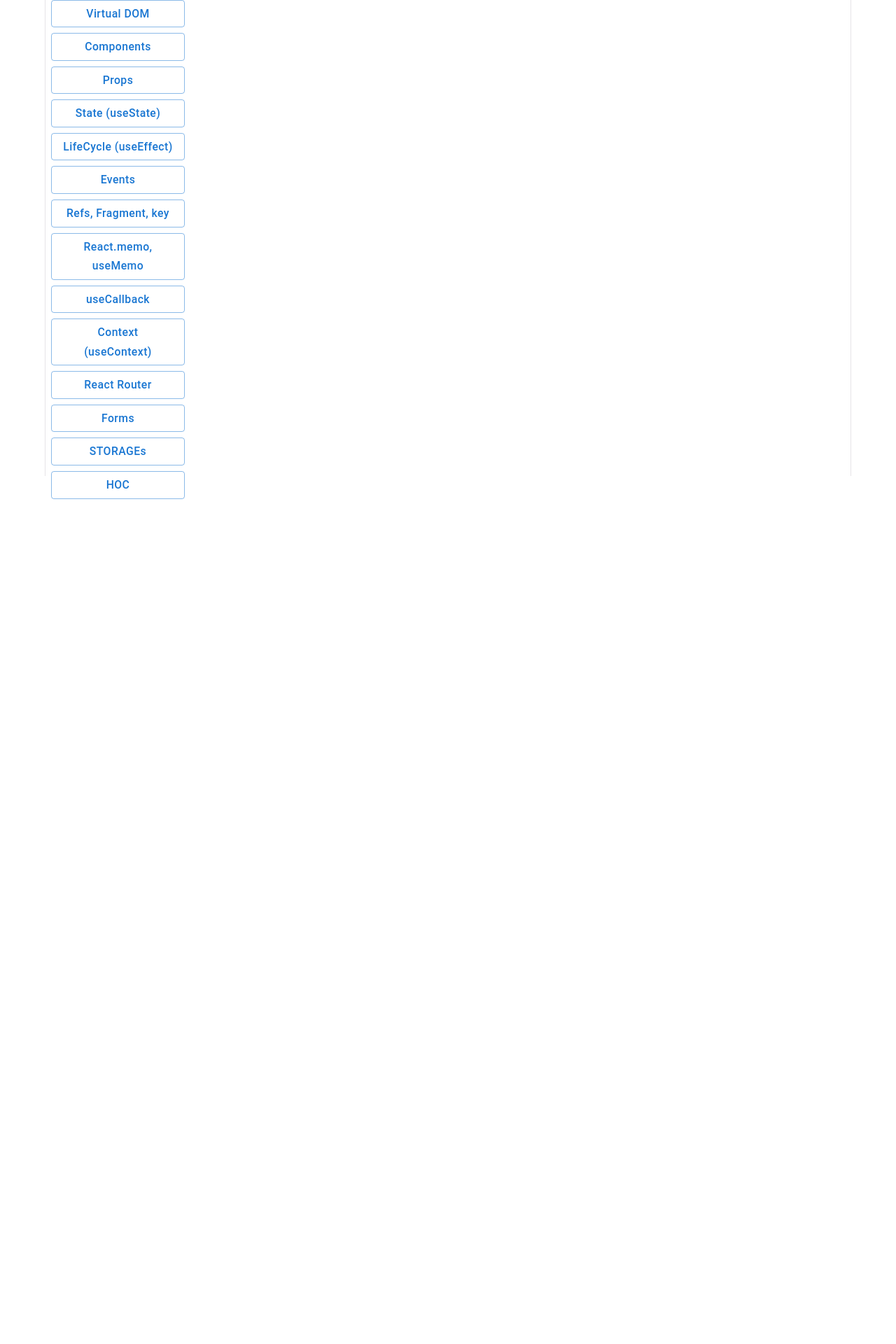
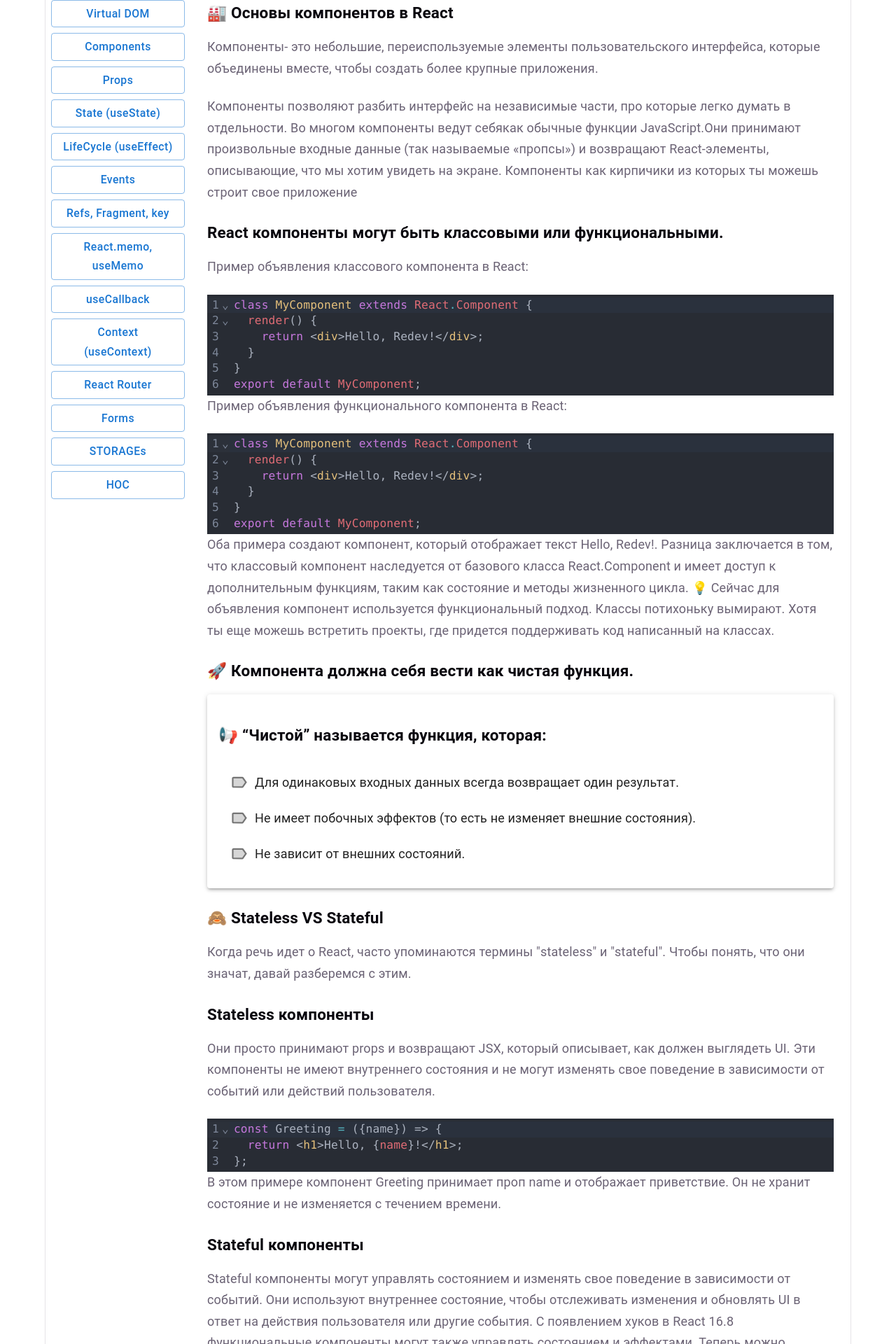
Before and after one commit to DmitriyRadovnya/baza, a React (Vite) app: page /components in a window 1280 px wide. Shown: the part 120-2040 px from the top of the page at 70% size. Before the commit the page ends 833 px from the top, so only its background shows below. Built offline with nearby package versions, Linux system fonts and the light colour scheme.

Commit message:
feat: implement Components page

```diff
--- a/src/components/shared/CodeBlock.jsx
+++ b/src/components/shared/CodeBlock.jsx
@@ -5,7 +5,6 @@
 import { json } from "@codemirror/lang-json";
 import { oneDark } from "@codemirror/theme-one-dark";
 
-// маппинг языка -> расширение CodeMirror
 const languageExtensions = {
   javascript: () => javascript(),
   jsx: () => javascript({ jsx: true }),
@@ -24,7 +23,6 @@
         basicSetup,
         lang(),
         oneDark,
-        // ключевая настройка — отключаем редактирование
         EditorView.editable.of(false),
         EditorView.theme({
           "&": { height: "auto" },
@@ -41,7 +39,6 @@
       parent: containerRef.current,
     });
 
-    // обязательная очистка при размонтировании
     return () => view.destroy();
   }, [code, language]);
 
--- a/src/components/topics/Components.jsx
+++ b/src/components/topics/Components.jsx
@@ -1,3 +1,92 @@
+import { SectionTitle } from "../shared/SectionTitle";
+import { TextBlock } from "../shared/TextBlock";
+import { CodeBlock } from "../shared/CodeBlock";
+import { NoteBlock } from "../shared/NoteBlock";
+import {
+  classComponent,
+  funcComponent,
+  statelessComp,
+  statefulComp,
+  pureFuncPrompts,
+} from "./pages-data/components";
+
 export const Components = () => {
-  return <p>Components</p>;
+  return (
+    <>
+      <SectionTitle icon="🏭">Основы компонентов в React</SectionTitle>
+      <TextBlock>
+        Компоненты- это небольшие, переиспользуемые элементы пользовательского
+        интерфейса, которые объединены вместе, чтобы создать более крупные
+        приложения.
+      </TextBlock>
+      <TextBlock>
+        Компоненты позволяют разбить интерфейс на независимые части, про которые
+        легко думать в отдельности. Во многом компоненты ведут себякак обычные
+        функции JavaScript.Они принимают произвольные входные данные (так
+        называемые «пропсы») и возвращают React-элементы, описывающие, что мы
+        хотим увидеть на экране. Компоненты как кирпичики из которых ты можешь
+        строит свое приложение
+      </TextBlock>
+      <SectionTitle>
+        React компоненты могут быть классовыми или функциональными.
+      </SectionTitle>
+      <TextBlock>Пример объявления классового компонента в React:</TextBlock>
+      <CodeBlock language="jsx" code={classComponent} />
+      <TextBlock>
+        Пример объявления функционального компонента в React:
+      </TextBlock>
+      <CodeBlock language="jsx" code={funcComponent} />
+      <TextBlock>
+        Оба примера создают компонент, который отображает текст Hello, Redev!.
+        Разница заключается в том, что классовый компонент наследуется от
+        базового класса React.Component и имеет доступ к дополнительным
+        функциям, таким как состояние и методы жизненного цикла. 💡 Сейчас для
+        объявления компонент используется функциональный подход. Классы
+        потихоньку вымирают. Хотя ты еще можешь встретить проекты, где придется
+        поддерживать код написанный на классах.
+      </TextBlock>
+      <SectionTitle icon="🚀">
+        Компонента должна себя вести как чистая функция.
+      </SectionTitle>
+      <NoteBlock
+        title={"“Чистой” называется функция, которая:"}
+        items={pureFuncPrompts}
+      />
+      <SectionTitle icon="🙈">Stateless VS Stateful</SectionTitle>
+      <TextBlock>
+        Когда речь идет о React, часто упоминаются термины "stateless" и
+        "stateful". Чтобы понять, что они значат, давай разберемся c этим.
+      </TextBlock>
+      <SectionTitle>Stateless компоненты</SectionTitle>
+      <TextBlock>
+        Они просто принимают props и возвращают JSX, который описывает, как
+        должен выглядеть UI. Эти компоненты не имеют внутреннего состояния и не
+        могут изменять свое поведение в зависимости от событий или действий
+        пользователя.
+      </TextBlock>
+      <CodeBlock language="jsx" code={statelessComp} />
+      <TextBlock>
+        В этом примере компонент Greeting принимает проп name и отображает
+        приветствие. Он не хранит состояние и не изменяется с течением времени.
+      </TextBlock>
+
+      <SectionTitle>Stateful компоненты</SectionTitle>
+      <TextBlock>
+        Stateful компоненты могут управлять состоянием и изменять свое поведение
+        в зависимости от событий. Они используют внутреннее состояние, чтобы
+        отслеживать изменения и обновлять UI в ответ на действия пользователя
+        или другие события. С появлением хуков в React 16.8 функциональные
+        компоненты могут также управлять состоянием и эффектами. Теперь можно
+        создавать stateful функциональные компоненты с помощью хуков useState и
+        useEffect.
+      </TextBlock>
+      <CodeBlock language="jsx" code={statefulComp} />
+      <TextBlock icon="⚠️">
+        Stateless компоненты просто рендерят UI, в то время как stateful
+        компоненты имеют внутреннее состояние, которое позволяет им изменять
+        своё поведение в ответ на события.
+      </TextBlock>
+      <TextBlock></TextBlock>
+    </>
+  );
 };
--- /dev/null
+++ b/src/components/topics/pages-data/components.js
@@ -0,0 +1,49 @@
+export const classComponent = `class MyComponent extends React.Component {
+  render() {
+    return <div>Hello, Redev!</div>;
+  }
+}
+export default MyComponent;`;
+
+export const funcComponent = `class MyComponent extends React.Component {
+  render() {
+    return <div>Hello, Redev!</div>;
+  }
+}
+export default MyComponent;`;
+
+export const statelessComp = `const Greeting = ({name}) => {
+  return <h1>Hello, {name}!</h1>;
+};`;
+
+export const statefulComp = `import React, { useState } from 'react';
+
+const Counter = () => {
+  const [count, setCount] = useState(0);
+
+  const increment = () => {
+    setCount(count => count + 1);
+  };
+
+  return (
+    <div>
+      <p>Count: {count}</p>
+      <button onClick={increment}>Increment</button>
+    </div>
+  );
+};`;
+
+export const pureFuncPrompts = [
+  {
+    id: 1,
+    text: "Для одинаковых входных данных всегда возвращает один результат.",
+  },
+  {
+    id: 2,
+    text: "Не имеет побочных эффектов (то есть не изменяет внешние состояния).",
+  },
+  {
+    id: 3,
+    text: "Не зависит от внешних состояний.",
+  },
+];
```
